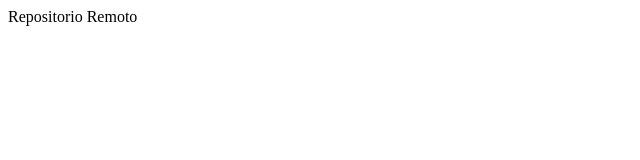
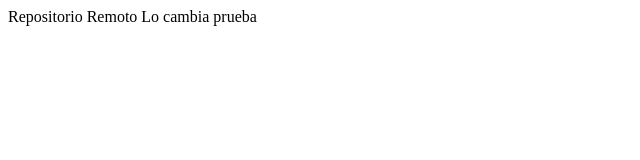
Before and after one commit to Molina26/nuevo-repositorio-practica, a plain HTML site: page index.html in a window 1280 px wide. Shown: the whole page, without its empty margins (0-640 px from the left). Drawn offline with Linux system fonts and the light colour scheme.

Commit message:
Se cambian archivos

```diff
--- a/index.html
+++ b/index.html
@@ -7,5 +7,7 @@
 </head>
 <body>
     Repositorio Remoto
+
+    Lo cambia prueba
 </body>
 </html>
--- a/js/Person.js
+++ b/js/Person.js
@@ -0,0 +1 @@
+// Hoa a todos
```
